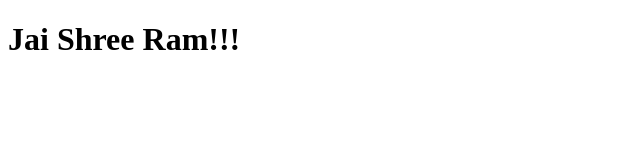
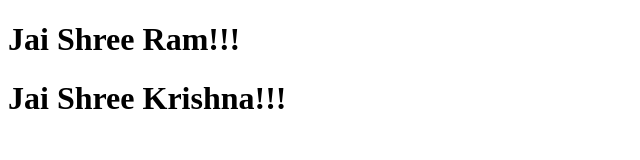
Before and after one commit to pradhumnts/replayso, a plain HTML site: page index.html in a window 1280 px wide. Shown: the whole page, without its empty margins (0-640 px from the left). Drawn offline with Linux system fonts and the light colour scheme.

Commit message:
add new line

```diff
--- a/index.html
+++ b/index.html
@@ -8,5 +8,6 @@
 </head>
 <body>
     <h1>Jai Shree Ram!!!</h1>
+    <h1>Jai Shree Krishna!!!</h1>
 </body>
 </html>
```
